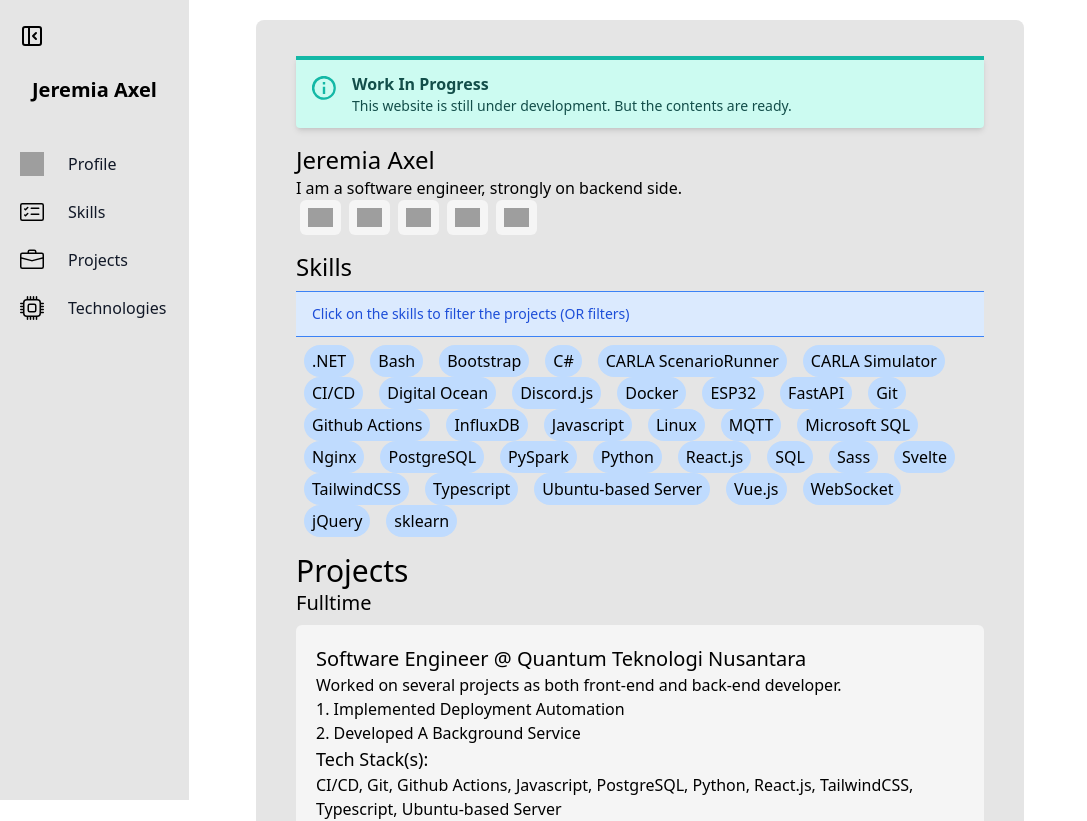
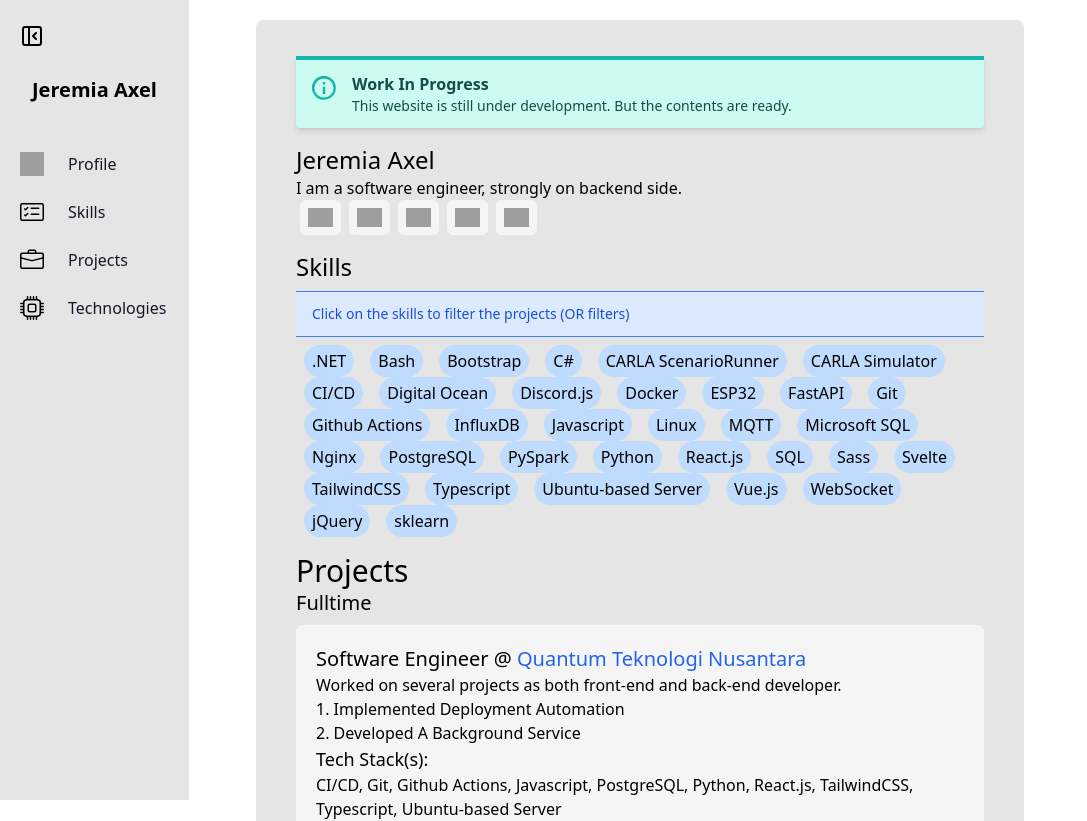
Before and after one commit to jeremiaaxel/jeremiaaxel.github.io, a SvelteKit app: page / in a window 1280 px wide. Shown: the top 821 px of the page, without its empty margins (0-1087 px from the left). Built offline with nearby package versions, Linux system fonts and the light colour scheme; grey boxes are pictures that could not be loaded.

Commit message:
feat(project card): organization url

```diff
--- a/src/components/project-card.svelte
+++ b/src/components/project-card.svelte
@@ -16,7 +16,14 @@
 			{data.name}
 		{/if}
 		{#if data.organization}
-			@ {data.organization}
+			@
+			{#if data.organizationUrl}
+				<a class="link" href={data.organizationUrl}>
+					{data.organization}
+				</a>
+			{:else}
+				{data.organization}
+			{/if}
 		{/if}
 	</h1>
 	<p>{data.description}</p>
--- a/src/lib/data/data.json
+++ b/src/lib/data/data.json
@@ -26,6 +26,7 @@
 			"type": "fulltime",
 			"name": "Software Engineer",
 			"organization": "Quantum Teknologi Nusantara",
+			"organizationUrl": "https://quantumteknologi.com",
 			"description": "Worked on several projects as both front-end and back-end developer.",
 			"tasks": [
 				{
@@ -44,6 +45,7 @@
 			"type": "internship",
 			"name": "Software Engineer Intern",
 			"organization": "Suitmedia",
+			"organizationUrl": "https://suitmedia.com/",
 			"description": "Enhanced an internal administration website made to score companies based on the items issued within the website.",
 			"tasks": [
 				{
--- a/src/lib/types/project.ts
+++ b/src/lib/types/project.ts
@@ -18,6 +18,7 @@ export type Project = {
 	techStacks: string[];
 	tags: string[];
 	organization?: string;
+	organizationUrl?: string;
 	url?: string;
 }
 
```
